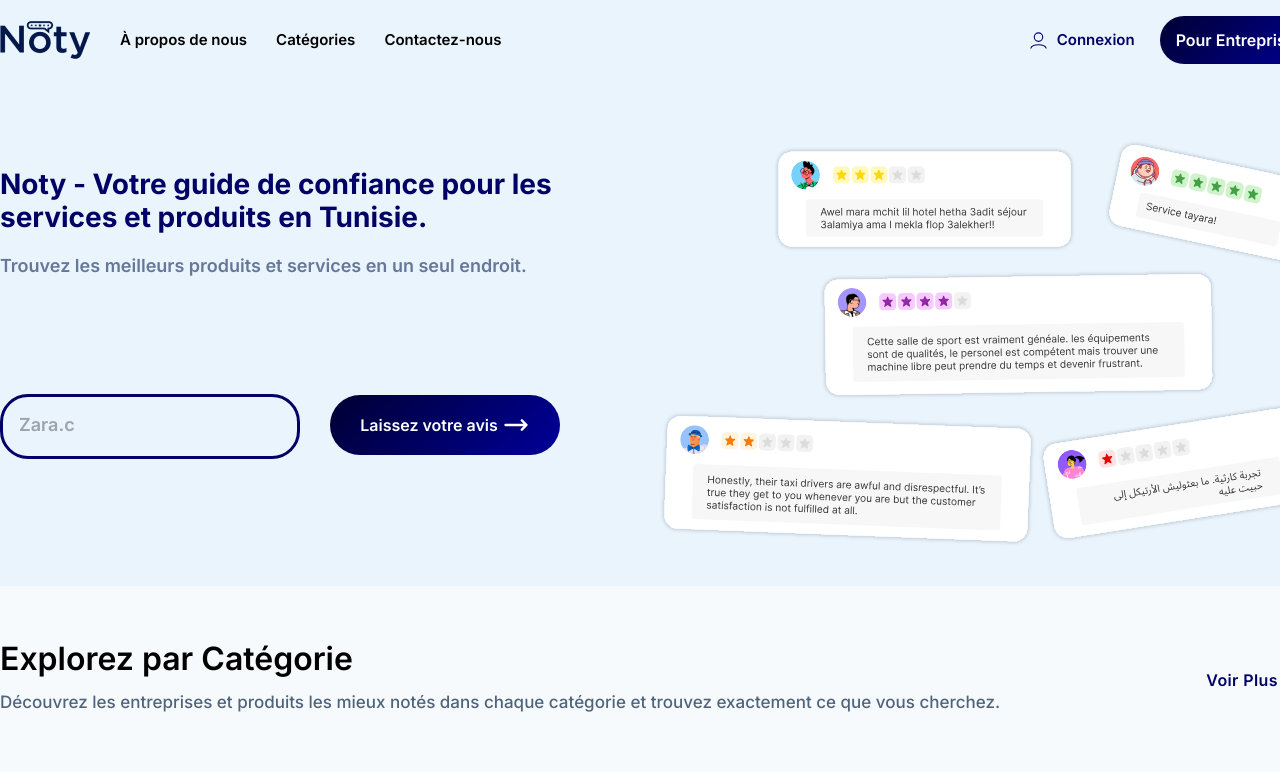
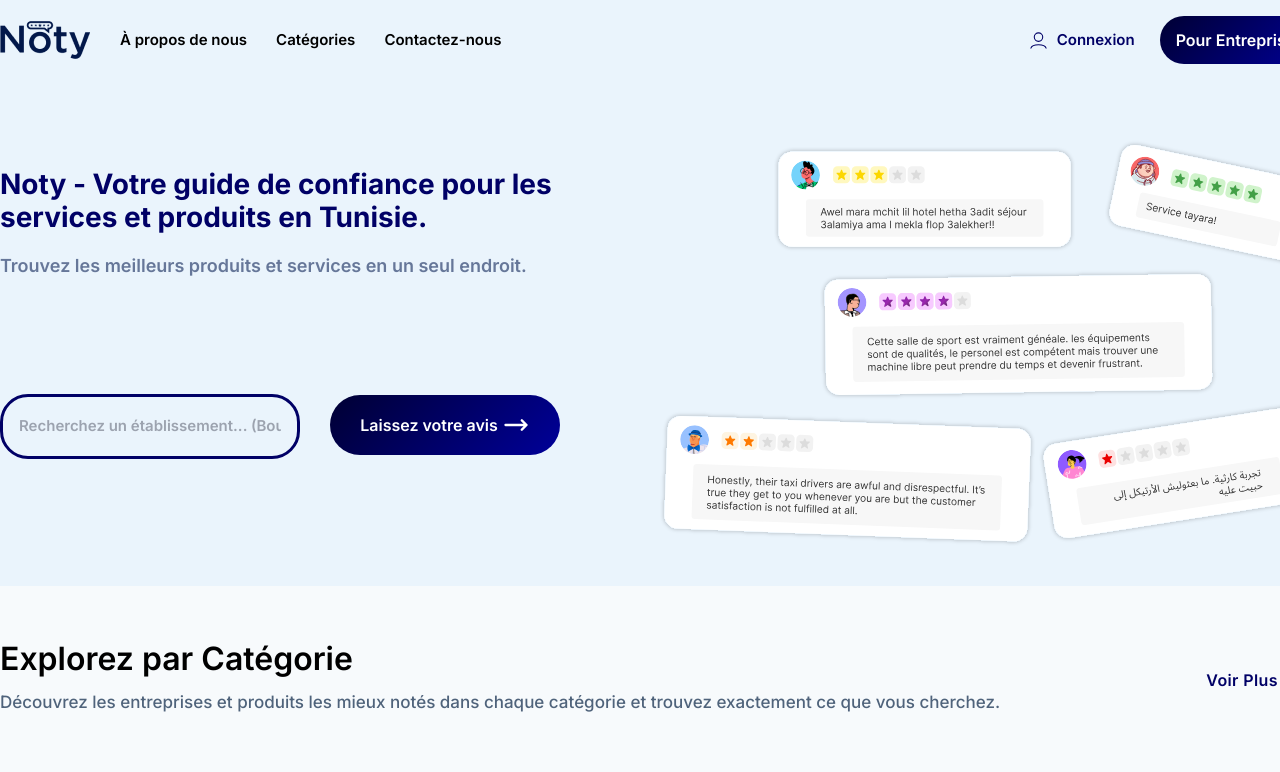
Before and after one commit to reovilsayed/shoj_it_project, a React (Vite) app: page / in a window 1280 px wide. Shown: the top 772 px of the page. Built offline with nearby package versions, Linux system fonts and the light colour scheme.

Commit message:
push_data

```diff
--- a/src/utilitis/Text/Text.jsx
+++ b/src/utilitis/Text/Text.jsx
@@ -17,8 +17,8 @@ export default function Text() {
           <input
             onChange={(e) => setText(e.target.value)}
             type="text"
-            placeholder="Zara.c"
-            className={`px-4 outline-none  text-[17px] placeholder:text-[18px] placeholder:font-semibold bg-transparent h-[55px] ${
+            placeholder="Recherchez un établissement... (Boutiques, Restaurants, etc.)"
+            className={`px-4 outline-none  text-[17px] placeholder:text-[15px] placeholder:font-semibold bg-transparent h-[55px] ${
               text.length > 0 && "border-b-[2px] border-[#EFEFEF]"
             }  w-full bg-transparent`}
           />
@@ -31,7 +31,7 @@ export default function Text() {
         {text?.length > 0 && (
           <div className="">
             {/* 1 */}
-            <div className="flex items-center justify-between  px-1 hover:bg-[#EEF3FF] duration-200 py-2 w-[97%] mx-auto">
+            <div className="flex items-center justify-between  px-1 hover:bg-[#EEF3FF] duration-200 py-2 w-[97%] mx-auto mt-2">
               <div>
                 <li className="font-bold text-[16px] text-[#0D0D0D]">Zara</li>
                 <p className="text-[#D2D2D2] font-medium">zara.com/tn</p>
@@ -63,9 +63,10 @@ export default function Text() {
                 <li className="text-[#000033] font-semibold">253 avis</li>
               </div>
             </div>
+
             {/* 1 */}
             {/* 1 */}
-            <div className="flex items-center justify-between px-1 mt-5  border-b-[2px] hover:bg-[#EEF3FF] duration-200 py-2 w-[97%] mx-auto">
+            <div className="flex items-center justify-between px-1 mt-5  hover:bg-[#EEF3FF] duration-200 py-2 w-[97%] mx-auto ">
               <div>
                 <li className="font-bold text-[16px]">ProZarMax</li>
                 <p className="text-[#D2D2D2] font-medium">prozarmax.tn</p>
@@ -81,8 +82,10 @@ export default function Text() {
               </div>
             </div>
             {/* 1 */}
+            <hr className="mt-2" />
+            {/*  */}
             <div className=" flex justify-center items-center pt-5 pb-3 ">
-              <button className="w-[90%] py-3 text-center text-[#000000]  border-[2px] border-[#CFCFCF]  justify-center rounded-full flex items-center font-semibold text-[16px]">
+              <button className="w-[90%] py-3 text-center text-[#000000]  border-[2px] border-[#CFCFCF]  justify-center rounded-full flex items-center font-semibold text-[16px] f">
                 Afficher tous les résultats
                 <LiaLongArrowAltRightSolid size="40px" />
               </button>
```
